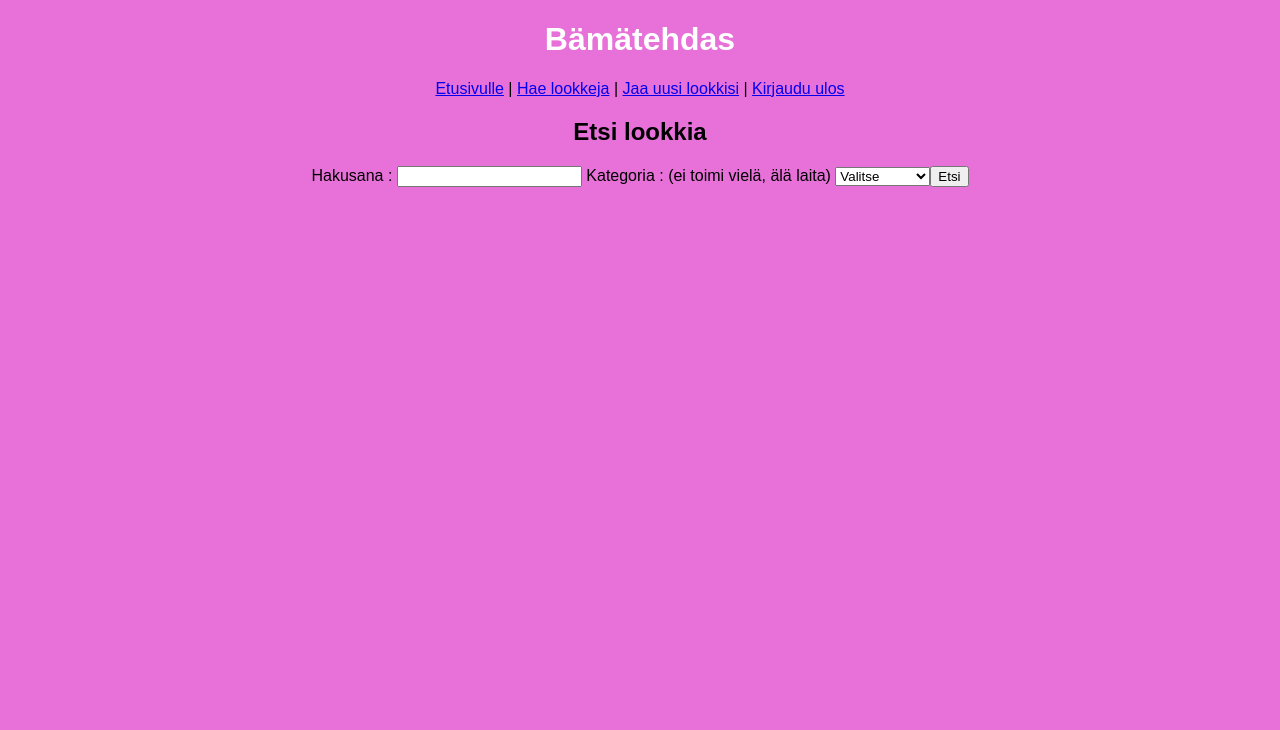
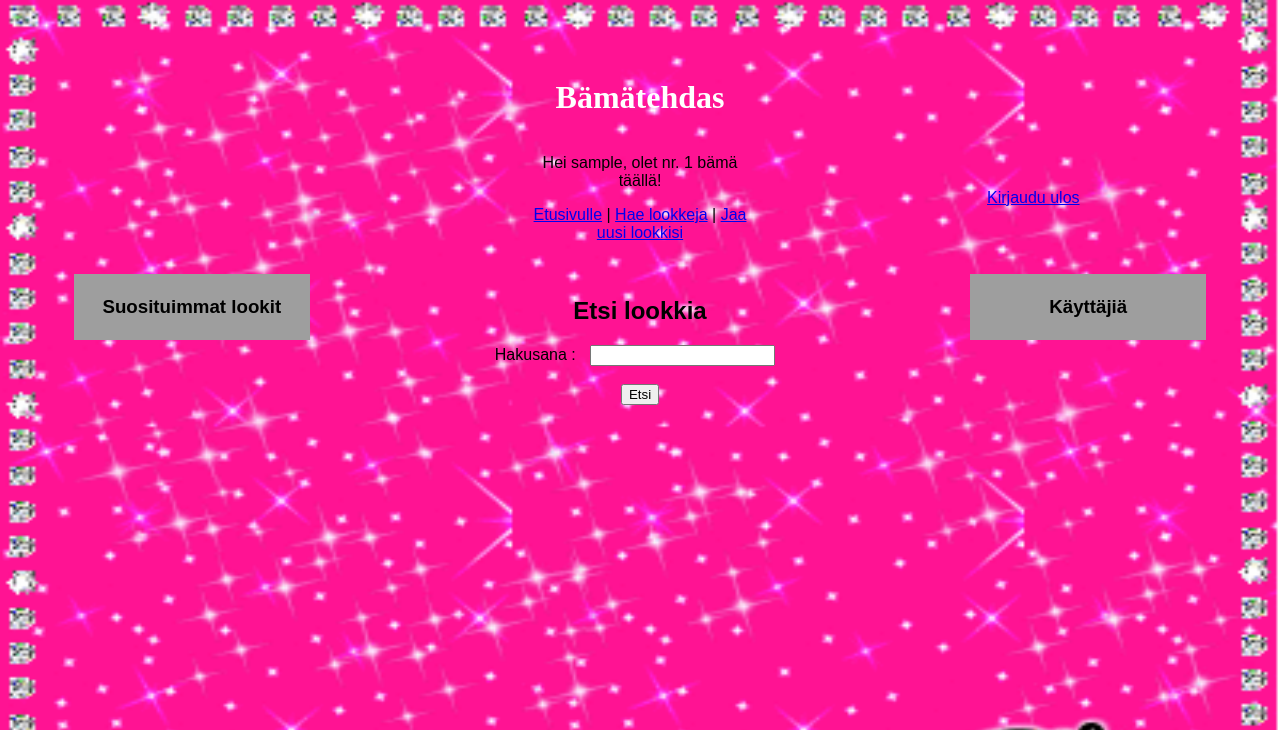
Before and after one commit to pikkumoka/Meikkisovellus, a Flask app: page /find_look in a window 1280 px wide. Shown: the top 730 px of the page. Run offline with Flask 3, Linux system fonts and the light colour scheme; the visitor is signed in with stand-in values (Sample User, id 1); grey boxes are pictures that could not be loaded.

Commit message:
Improve appearance

```diff
--- a/static/main.css
+++ b/static/main.css
@@ -1,8 +1,10 @@
 body {
-  margin: auto;
-  max-width: 50em;
+  padding: 50px;
   font-family: sans-serif;
   background-color: rgb(231, 113, 217);
+  background: url("../static/pictures/main_background.gif") no-repeat center center fixed;
+  background-size: 100% 100%;
+
 }
 
 h1 {
@@ -34,6 +36,54 @@ img {
     max-width: 300px;
     max-height: 150px;
     text-align: center;
+    margin: center;
+}
+
+form {
+    text-align: center;
+}
+
+form input{
+    margin: 0 10px;
+}
+
+.main_container {
+    display: flex;
+    justify-content: space-between;
+    align-items: flex-start;
+    gap: 1rem;
+}
+
+.navigation_bars {
+    width: 20%;
+    justify-content: space-evenly;
+    margin: auto;
+}
+
+.side_bars {
+    background: url("../static/pictures/maybe_child.gif");
+    background-size: 100%;
+    padding: 0.2em 0.5em;
+    width: 20%;
+    margin: 1em;
+    justify-content: space-evenly;
+}
+
+.middle_container {
+    flex-direction: column;
+    width: 50%;
+    margin: 1em;
+    padding: 0.2em 0.5em;
+    justify-content: space-evenly;
+}
+
+.looks {
+    background: url("../static/pictures/TÄMÄ.gif");
+    background-size: 100% 100%;
+    width: 50%;
+    margin: auto;
+    padding: 0.2em 0.5em;
+    justify-content: space-evenly;
 }
 
 .look_images {
@@ -43,7 +93,12 @@ img {
 }
 
 .look {
-  border: 2px solid black;
-  margin: 1em;
+  margin: auto;
   padding: 0.2em 0.5em;
+  width: 35%;
 }
+
+.comments {
+    margin: auto;
+    width: 35%;
+}
--- a/templates/edit_look.html
+++ b/templates/edit_look.html
@@ -42,14 +42,14 @@
   Kuvaus: <br />
   <textarea name="description" rows="8" cols="60" maxlength="1000" required >
 {{ look.description }}</textarea>
-  </p>
 
   <input type="hidden" name="look_id" value="{{ look.id }}" />
-  <input type="hidden" name="csrf_token" value="{{ session.csrf_token }}" />
+  <input type="hidden" name="csrf_token" value="{{ session.csrf_token }}" /></br>
   <input type="submit" value="Päivitä lookkia" />
   <a href="/look/{{ look.id }}">
   <button type="button">Mitätöi muutokset</button>
   </a>
+  </p>
 </form>
 
 {% endblock %}
--- a/templates/find_look.html
+++ b/templates/find_look.html
@@ -6,12 +6,15 @@
 
 <h2>Etsi lookkia</h2>
 
-<!-- Lisää viel mistä voi valita vaikeusaste ja kategoria -->
+<!-- Lisää viel mistä voi valita kategoria -->
+
+<p> </p>
 
 <form action="/find_look" method="get">
 	<p>
-		Hakusana : <input type="text" name="query" value="{{ query }}">
-		Kategoria : (ei toimi vielä, älä laita)
+		Hakusana : <input type="text" name="query" value="{{ query }}"> <br />
+		<!--
+		Kategoria : (ei toimi vielä, älä laita) <br />
 		<select name="Kategoria" id="ok">
 			<option value="valitse">Valitse</option>
 			<option value="arkimeikki">Arkimeikki</option>
@@ -19,8 +22,8 @@
 			<option value="alakulttuurit">Alakulttuurit</option>
 			<option value="maskeeraus">Maskeeraus</option>
 			<option value="muu">Muu</option>
-	</p>
-	<input type="submit" value="Etsi">
+			-->
+	<br /> <input type="submit" value="Etsi"></p>
 </form>
 
 {% if query %}
--- a/templates/layout.html
+++ b/templates/layout.html
@@ -8,31 +8,67 @@
 </head>
 
 <body>
-    <h1>Bämätehdas</h1>
+  <h1 style="font-family:precious">Bämätehdas</h1>
+  <div class="main_container">
+    <div class="navigation_bars">
+      <!--
+      {% if session.user_id %}
+      <p><img url="../static/pictures/login_sidebar.gif">
+      </br>Muokkaa profiilia</p>
+      {% endif %} -->
 
-  <p>
-    <a href="/">Etusivulle</a> |
+    </div>
+    <div class="navigation_bars">
+      {% if session.username %}
+      <p>Hei {{ session.username }}, olet nr. {{ session.user_id }} bämä täällä!</p>
+      {% endif %}
+
+      <p><a href="/">Etusivulle</a> |
         <a href="/find_look">Hae lookkeja</a>
 
         {% if session.user_id %}
         | <a href="/new_look">Jaa uusi lookkisi</a>
-      | <a href="/logout">Kirjaudu ulos</a>
-
         {% endif %}
       </p>
+    </div>
 
+    <div class="navigation_bars">
       {% if session.username %}
+      <p><a href="/logout">Kirjaudu ulos</a></p>
+      {% else %}
+      <p>Hyppää bämä maailmaan...<br />
+        <a href="/login">Olen jo bämä!</a> |
+        <a href="/register">Muutu bämäksi tänään!</a></p>
+        {% endif %}
+    </div>
+  </div>
 
-  {% else %}
-    <p>
-      Hyppää bämä maailmaan...
-      <br />
-	  <a href="/login">Olen jo bämä!</a> |
-	  <a href="/register">Muutu bämäksi tänään!</a>
-  {% endif %}
+  <div class="main_container">
+  <div class="side_bars">
+    <h3>Suosituimmat lookit</h3>
+    {% for look in looks %}
+    <p><a href="/look/{{ look.id }}">{{ look.title }}</a> <br />
+    Meikkiartisti : <a href="/user/{{ look.user_id }}">{{ look.username }}</a>
     </p>
+  {% endfor %}
+  </ul>
+  </div>
 
+<div class="middle_container">
   {% block content %}{% endblock %}
+</div>
+
+<div class="side_bars">
+  <h3>Käyttäjiä</h3>
+  <!-- Pitää tehä viel app.py puolele -->
+  {% for user in users %}
+  <p><img src="/profile_picture/{{ user.id }}" />
+  <a href="/user/{{ look.user_id }}">{{ look.username }}</a>
+  </p>
+  {% endfor %}
+</div>
+
+</div>
 
 </body>
 
--- a/templates/new_look.html
+++ b/templates/new_look.html
@@ -33,11 +33,11 @@
     <option value="{{ class }}:{{ option }}">{{ option }}</option>
   {% endfor %}
   </select>
-  </p>
   {% endfor %}
 
-  <input type="hidden" name="csrf_token" value="{{ session.csrf_token }}" />
+  <input type="hidden" name="csrf_token" value="{{ session.csrf_token }}" /></br>
   <input type="submit" value="Luo lookki" />
+  </p>
 </form>
 
 {% endblock %}
--- a/templates/remove_look.html
+++ b/templates/remove_look.html
@@ -5,8 +5,10 @@
 {% block content %}
 
 <h2>Oletko varma lookin poistosta?</h2>
-  <p><b>Lookki -</b> {{ look.title }}</p>
-  <p>Et voi perua tätä toimintoa.</p>
+
+  <p><b>Lookki -</b> {{ look.title }}</br>
+  <img src="/image/{{ look.id }}" /></p>
+  <p>Et voi perua tätä toimintoa.</br></p>
   <form action="/remove_look/{{ look.id }}" method="post">
   <input type="hidden" name="csrf_token" value="{{ session.csrf_token }}" />
   <input type="submit" name="remove" value="Poista lookki">
```
Also changed, not shown: templates/index.html (+6 -10 lines), templates/login.html (+5 -3 lines), templates/show_look.html (+12 -5 lines), static/pictures/looks_background.gif (added), static/pictures/main_background.gif (added), static/pictures/sidebar_background.gif (added). Lines whose indentation alone changed are shown as unchanged.
